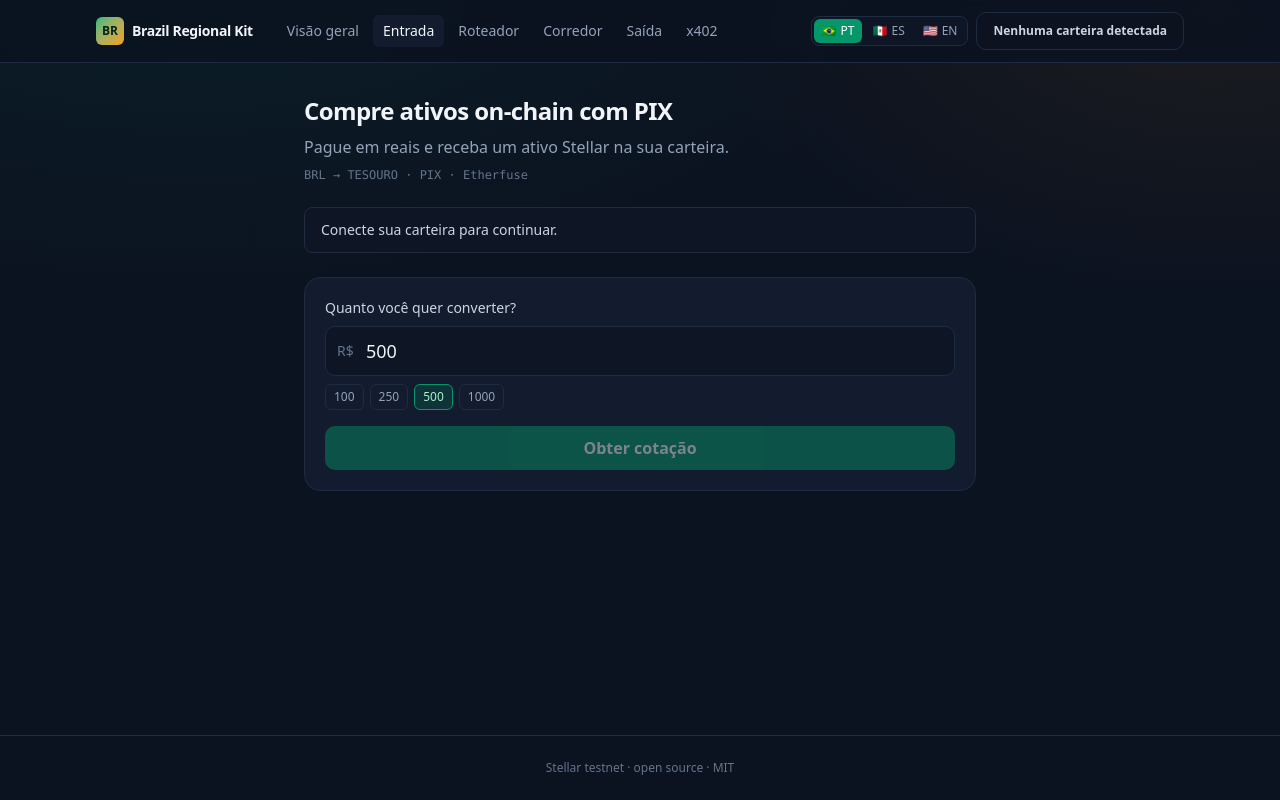
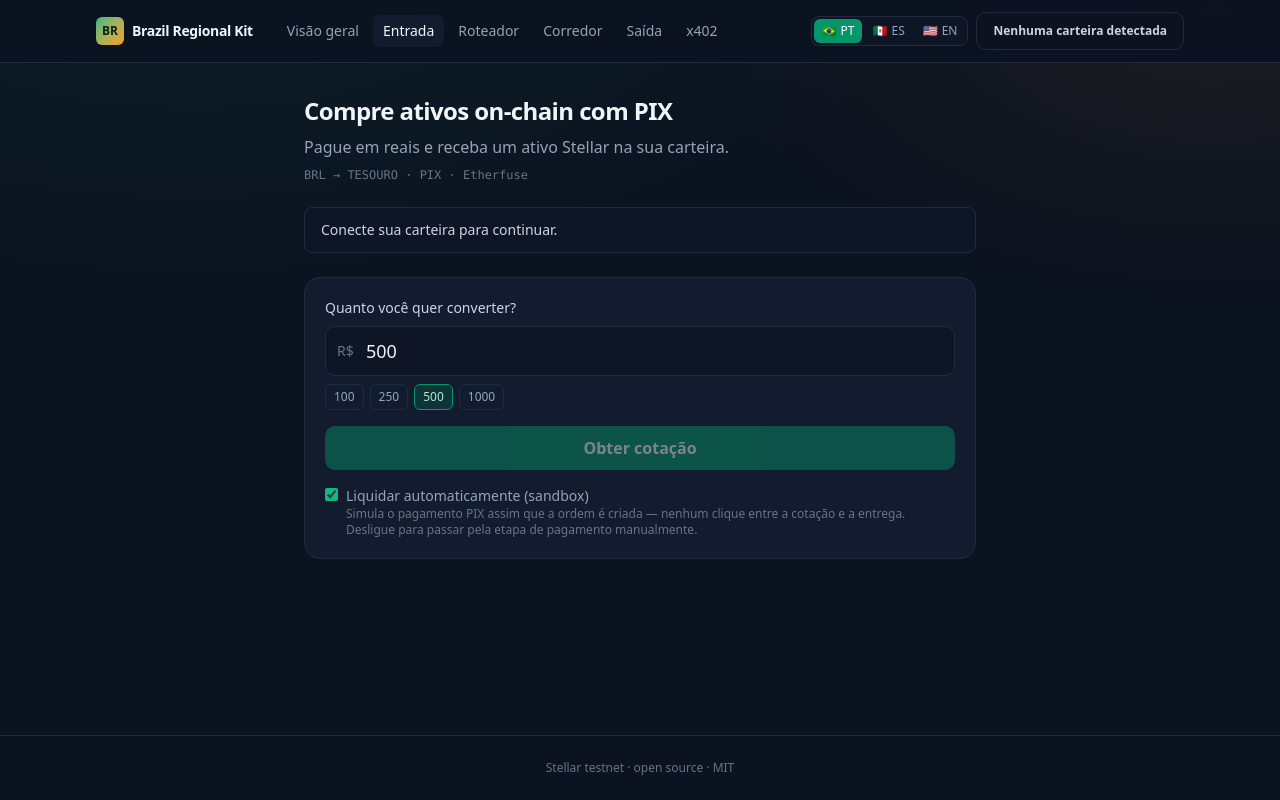
Before and after one commit to ACTA-Team/brazil-regional-kit, a Next.js app in the folder apps/hub/: page /onramp in a window 1280 px wide. Built offline with nearby package versions, Linux system fonts and the light colour scheme.

Commit message:
feat(hub): settle sandbox on-ramps automatically for live demos

```diff
--- a/apps/hub/src/app/onramp/page.tsx
+++ b/apps/hub/src/app/onramp/page.tsx
@@ -1,6 +1,6 @@
 'use client';
 
-import { useState } from 'react';
+import { useEffect, useRef, useState } from 'react';
 import { BRL, TESOURO, assetCode } from '@brk/ramp-core';
 import { Alert } from '@/components/Alert';
 import { AmountField } from '@/components/AmountField';
@@ -38,15 +38,38 @@ export default function OnRampPage() {
   const { address, status: walletStatus, refreshBalances } = useWallet();
   const [amount, setAmount] = useState('500');
 
+  /**
+   * Live-demo mode: fire the sandbox's fiat_received hook the moment the order
+   * exists, instead of waiting for someone to press the button. On for a
+   * reason — in front of an audience every manual click is a place to fumble,
+   * and the PIX being simulated is already stated on screen. Turn it off to
+   * walk the payment step deliberately.
+   */
+  const [autoSettle, setAutoSettle] = useState(true);
+  const autoSettledOrder = useRef<string | null>(null);
+
   const flow = useRampFlow({
     anchorId: ANCHOR_ID,
     sellAsset: BRL,
     buyAsset: TESOURO,
     country: 'BR',
+    // Settlement takes ~25s anchor-side; a snappier poll keeps the stepper
+    // honest about progress instead of jumping two steps at once.
+    pollMs: 1500,
   });
 
   const connected = walletStatus === 'connected' && Boolean(address);
   const { quote, order, stage, busy, error } = flow;
+
+  useEffect(() => {
+    if (!autoSettle || !order) return;
+    if (order.status !== 'awaiting_payment') return;
+    // Once per order — a failed simulation must not loop.
+    if (autoSettledOrder.current === order.id) return;
+
+    autoSettledOrder.current = order.id;
+    void flow.simulate('fiat');
+  }, [autoSettle, order, flow]);
 
   // The asset only lands once the anchor settles — refresh balances then.
   const settled = order?.status === 'completed';
@@ -115,6 +138,19 @@ export default function OnRampPage() {
           >
             {busy === 'quoting' ? t('common.loading') : t('onramp.getQuote')}
           </button>
+
+          <label className="flex items-start gap-2 text-sm text-ink-400">
+            <input
+              type="checkbox"
+              checked={autoSettle}
+              onChange={(e) => setAutoSettle(e.target.checked)}
+              className="mt-0.5 accent-brand-500"
+            />
+            <span>
+              {t('onramp.autoSettle')}
+              <span className="block text-xs text-ink-500">{t('onramp.autoSettleHint')}</span>
+            </span>
+          </label>
         </div>
       ) : null}
 
--- a/apps/hub/src/messages/en.json
+++ b/apps/hub/src/messages/en.json
@@ -183,5 +183,7 @@
   "onramp.rail": "Rail",
   "onramp.beneficiary": "Beneficiary",
   "onramp.reference": "Reference",
-  "onramp.sandboxNoReference": "The sandbox names the rail but does not issue a payable reference — there is nothing real to transfer to. Use the button below to tell the anchor the payment arrived, which is exactly what its sandbox settlement hook is for."
+  "onramp.sandboxNoReference": "The sandbox names the rail but does not issue a payable reference — there is nothing real to transfer to. Use the button below to tell the anchor the payment arrived, which is exactly what its sandbox settlement hook is for.",
+  "onramp.autoSettle": "Settle automatically (sandbox)",
+  "onramp.autoSettleHint": "Simulates the PIX payment the moment the order is created — no clicks between quote and delivery. Turn off to walk the payment step manually."
 }
--- a/apps/hub/src/messages/es.json
+++ b/apps/hub/src/messages/es.json
@@ -183,5 +183,7 @@
   "onramp.rail": "Riel",
   "onramp.beneficiary": "Beneficiario",
   "onramp.reference": "Referencia",
-  "onramp.sandboxNoReference": "El sandbox nombra el riel pero no emite una referencia pagable — no hay a dónde transferir de verdad. Usá el botón de abajo para avisarle al anchor que el pago llegó, que es justo para lo que existe su gancho de liquidación."
+  "onramp.sandboxNoReference": "El sandbox nombra el riel pero no emite una referencia pagable — no hay a dónde transferir de verdad. Usá el botón de abajo para avisarle al anchor que el pago llegó, que es justo para lo que existe su gancho de liquidación.",
+  "onramp.autoSettle": "Liquidar automáticamente (sandbox)",
+  "onramp.autoSettleHint": "Simula el pago PIX apenas se crea la orden — ningún clic entre la cotización y la entrega. Apagalo para pasar por el paso de pago manualmente."
 }
--- a/apps/hub/src/messages/pt.json
+++ b/apps/hub/src/messages/pt.json
@@ -183,5 +183,7 @@
   "onramp.rail": "Meio",
   "onramp.beneficiary": "Beneficiário",
   "onramp.reference": "Referência",
-  "onramp.sandboxNoReference": "O sandbox informa o meio mas não emite uma referência pagável — não há para onde transferir de verdade. Use o botão abaixo para avisar a âncora que o pagamento chegou, que é exatamente para isso que serve o gancho de liquidação do sandbox."
+  "onramp.sandboxNoReference": "O sandbox informa o meio mas não emite uma referência pagável — não há para onde transferir de verdade. Use o botão abaixo para avisar a âncora que o pagamento chegou, que é exatamente para isso que serve o gancho de liquidação do sandbox.",
+  "onramp.autoSettle": "Liquidar automaticamente (sandbox)",
+  "onramp.autoSettleHint": "Simula o pagamento PIX assim que a ordem é criada — nenhum clique entre a cotação e a entrega. Desligue para passar pela etapa de pagamento manualmente."
 }
```
